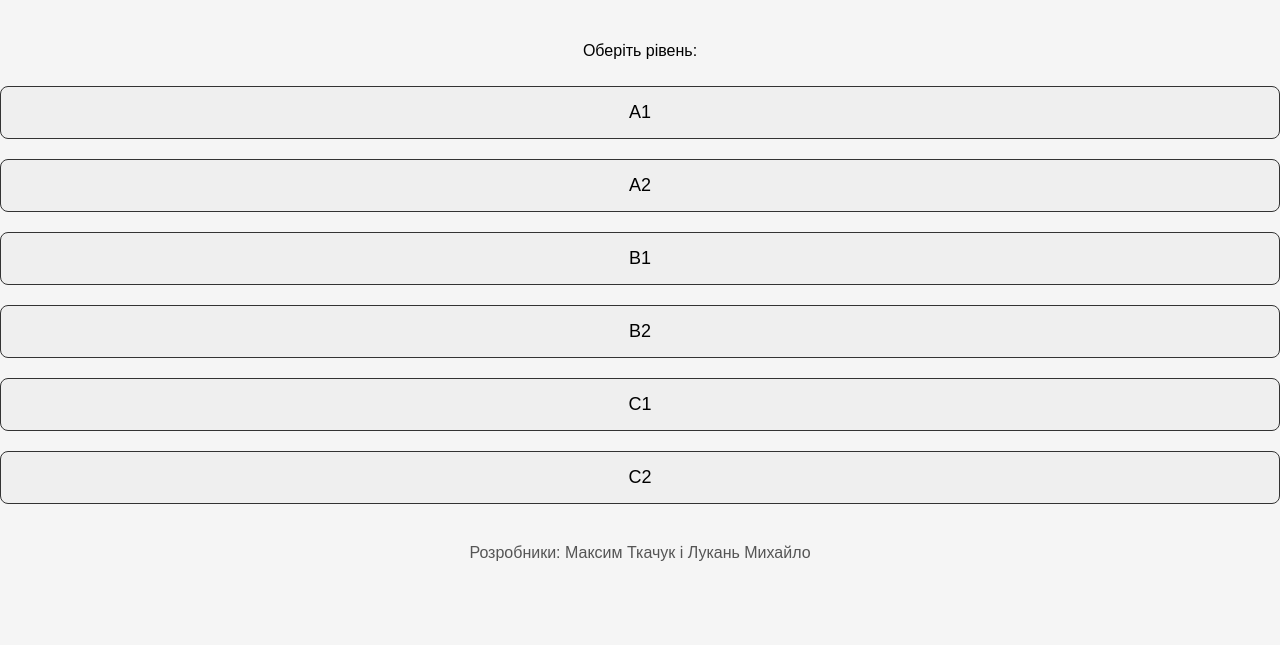
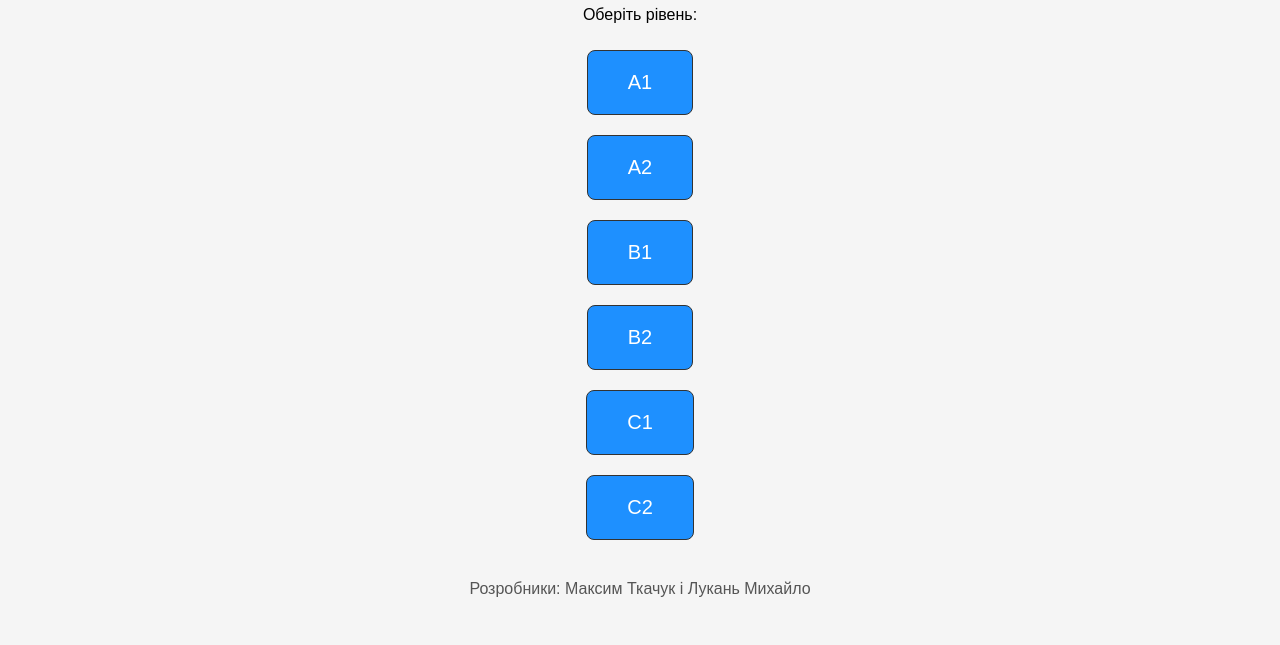
Before and after one commit to maks550/Wordle-with-Odai, a plain HTML site: page index.html in a window 1280 px wide. Shown: the part 155-800 px from the top of the page. Drawn offline with Linux system fonts and the light colour scheme.

Commit message:
Update index.html

```diff
--- a/index.html
+++ b/index.html
@@ -45,18 +45,24 @@
     .level-select {
       margin-top: 20px;
       display: flex;
-      flex-direction: column; /* Зроблено вертикальним */
+      flex-direction: column; /* Вертикальне розташування кнопок */
+      align-items: center;
     }
     .level-select button {
-      margin: 10px 0; /* Збільшено відступи між кнопками */
-      padding: 15px 25px;
-      font-size: 18px;
+      margin: 10px 0; /* Відступи між кнопками */
+      padding: 20px 40px;
+      font-size: 20px;
       cursor: pointer;
       border-radius: 8px;
       border: 1px solid #333;
+      background-color: #1e90ff; /* Синій фон для кнопок */
+      color: white;
+    }
+    .level-select button:hover {
+      background-color: #4682b4; /* Трохи темніший синій при наведенні */
     }
     #footer {
-      margin-top: 30px; /* Відступ, щоб інформація не була прямо на виборі рівнів */
+      margin-top: 30px;
       font-size: 16px;
       color: #555;
     }
```
